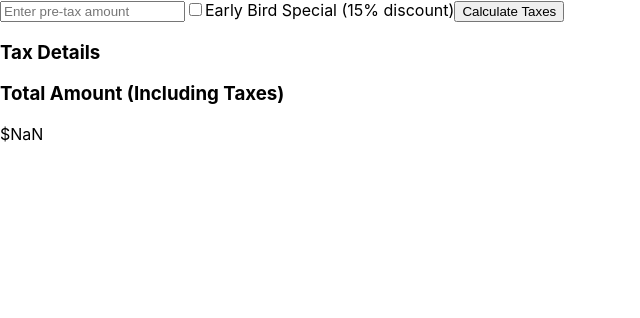
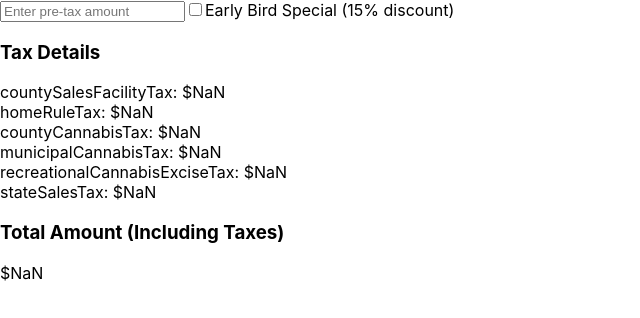
Before and after one commit to dephekt/il-trees-calc, a React (Create React App) app: page / in a window 1280 px wide. Shown: the top 318 px of the page, without its empty margins (0-640 px from the left). Built offline with nearby package versions, Linux system fonts and the light colour scheme.

Commit message:
Fix stuff

```diff
--- a/src/App.js
+++ b/src/App.js
@@ -3,7 +3,6 @@ import React, { useState } from 'react';
 const App = () => {
     const [preTaxAmount, setPreTaxAmount] = useState('');
     const [isEarlyBirdSpecial, setIsEarlyBirdSpecial] = useState(false);
-    const [taxDetails, setTaxDetails] = useState({});
 
     const taxRates = {
         countySalesFacilityTax: 0.01,
@@ -14,32 +13,25 @@ const App = () => {
         stateSalesTax: 0.0625 // 6.25%
     };
 
-    const calculateTaxes = () => {
-        const amount = parseFloat(preTaxAmount);
-        if (isNaN(amount)) {
-            return;
-        }
+    // Calculate discount
+    const discount = isEarlyBirdSpecial ? parseFloat(preTaxAmount) * 0.15 : 0;
+    const amountAfterDiscount = parseFloat(preTaxAmount) - discount;
 
-        const calculatedTaxes = {
-            countySalesFacilityTax: amount * taxRates.countySalesFacilityTax,
-            homeRuleTax: amount * taxRates.homeRuleTax,
-            countyCannabisTax: amount * taxRates.countyCannabisTax,
-            municipalCannabisTax: amount * taxRates.municipalCannabisTax,
-            recreationalCannabisExciseTax: amount * taxRates.recreationalCannabisExciseTax,
-            stateSalesTax: amount * taxRates.stateSalesTax,
-        };
-
-        setTaxDetails(calculatedTaxes);
+    // Calculate taxes
+    const taxDetails = {
+        countySalesFacilityTax: amountAfterDiscount * taxRates.countySalesFacilityTax,
+        homeRuleTax: amountAfterDiscount * taxRates.homeRuleTax,
+        countyCannabisTax: amountAfterDiscount * taxRates.countyCannabisTax,
+        municipalCannabisTax: amountAfterDiscount * taxRates.municipalCannabisTax,
+        recreationalCannabisExciseTax: amountAfterDiscount * taxRates.recreationalCannabisExciseTax,
+        stateSalesTax: amountAfterDiscount * taxRates.stateSalesTax,
     };
 
-    const totalWithTaxes = () => {
-        const totalTax = Object.values(taxDetails).reduce((acc, tax) => acc + tax, 0);
-        let total = parseFloat(preTaxAmount) + totalTax;
-        if (isEarlyBirdSpecial) {
-            total *= 0.85; // Apply 15% discount
-        }
-        return total;
-    };
+    // Calculate total tax
+    const totalTax = Object.values(taxDetails).reduce((acc, tax) => acc + tax, 0);
+
+    // Calculate total amount (after discount and including taxes)
+    const totalWithTaxes = amountAfterDiscount + totalTax;
 
     return (
         <div>
@@ -57,19 +49,18 @@ const App = () => {
                 />
                 Early Bird Special (15% discount)
             </label>
-            <button onClick={calculateTaxes}>Calculate Taxes</button>
             <div>
                 <h3>Tax Details</h3>
                 {Object.entries(taxDetails).map(([taxName, taxAmount]) => (
                     <div key={taxName}>{`${taxName}: $${taxAmount.toFixed(2)}`}</div>
                 ))}
                 {isEarlyBirdSpecial && (
-                    <div>Early Bird Discount: -${(totalWithTaxes() * 0.15).toFixed(2)}</div>
+                    <div>Early Bird Discount: -${discount.toFixed(2)}</div>
                 )}
             </div>
             <div>
                 <h3>Total Amount (Including Taxes)</h3>
-                <div>${totalWithTaxes().toFixed(2)}</div>
+                <div>${totalWithTaxes.toFixed(2)}</div>
             </div>
         </div>
     );
```
